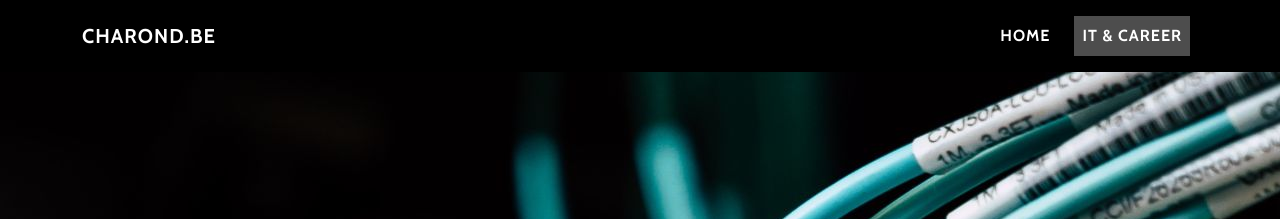
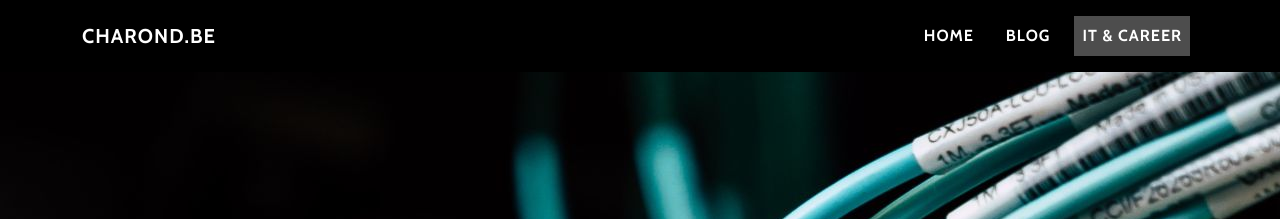
Before and after one commit to CharonDB/CharonDB.github.io, a Jekyll site: the page career.html, which Jekyll copies as it is, in a window 1280 px wide. Shown: the top 219 px of the page. Built offline with Jekyll 4.4.1, drawn with Linux system fonts in a browser that asks for light colours.

Commit message:
Navitem update

```diff
--- a/career.html
+++ b/career.html
@@ -19,6 +19,7 @@
             <div class="collapse navbar-collapse" id="navbarResponsive">
                 <ul class="navbar-nav ms-auto">
                     <li class="nav-item nav-link"><a class="nav-link" href="index.html">Home</a></li>
+                    <li class="nav-item nav-link"><a class="nav-link" href="/blog">Blog</a></li>
                     <li class="nav-item nav-link"><a class="nav-link active" href="career.html">IT &amp; career</a></li>
                 </ul>
             </div>
--- a/index.html
+++ b/index.html
@@ -20,7 +20,7 @@
             <div class="collapse navbar-collapse" id="navbarResponsive">
                 <ul class="navbar-nav ms-auto">
                     <li class="nav-item nav-link"><a class="nav-link active" href="index.html">Home</a></li>
-                    <li class="nav-item nav-link"><a class="nav-link" href="career.html">Blog</a></li>
+                    <li class="nav-item nav-link"><a class="nav-link" href="/blog">Blog</a></li>
                     <li class="nav-item nav-link"><a class="nav-link" href="career.html">Career</a></li>
                 </ul>
             </div>
```
